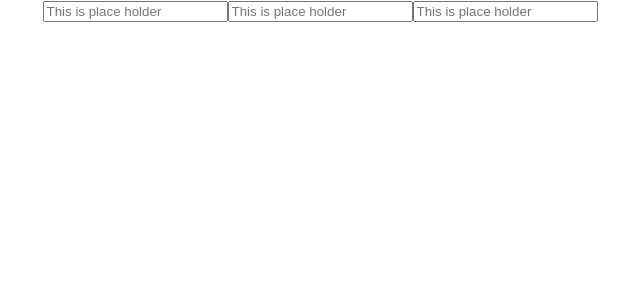
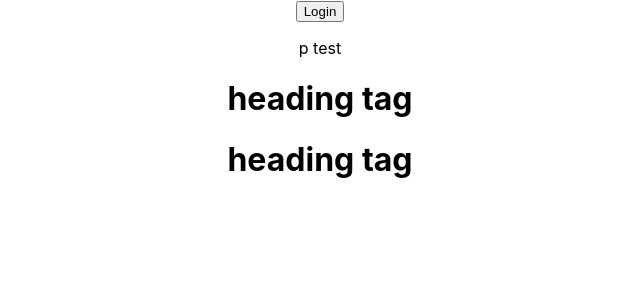
Before and after one commit to RitikTailor15/jest_testing, a React (Create React App) app: page / in a window 1280 px wide. Shown: the top 300 px of the page, without its empty margins (320-960 px from the left). Built offline with nearby package versions, Linux system fonts and the light colour scheme.

Commit message:
Learned about getByText and getAllBytext

```diff
--- a/src/App.js
+++ b/src/App.js
@@ -91,9 +91,15 @@
       <label htmlFor="user-skills3">Skills</label>
       <input type="checkbox" id="user-skills3" defaultChecked /> */}
 
+      {/* <input type="text" placeholder="This is place holder" />
       <input type="text" placeholder="This is place holder" />
-      <input type="text" placeholder="This is place holder" />
-      <input type="text" placeholder="This is place holder" />
+      <input type="text" placeholder="This is place holder" /> */}
+      <button>Login</button>
+      <p className="paraStyle" id="para1">
+        p test
+      </p>
+      <h1>heading tag</h1>
+      <h1>heading tag</h1>
     </div>
   );
 }
```
Also changed, not shown: 1 other file (tests, documents, lock files or other folders).
